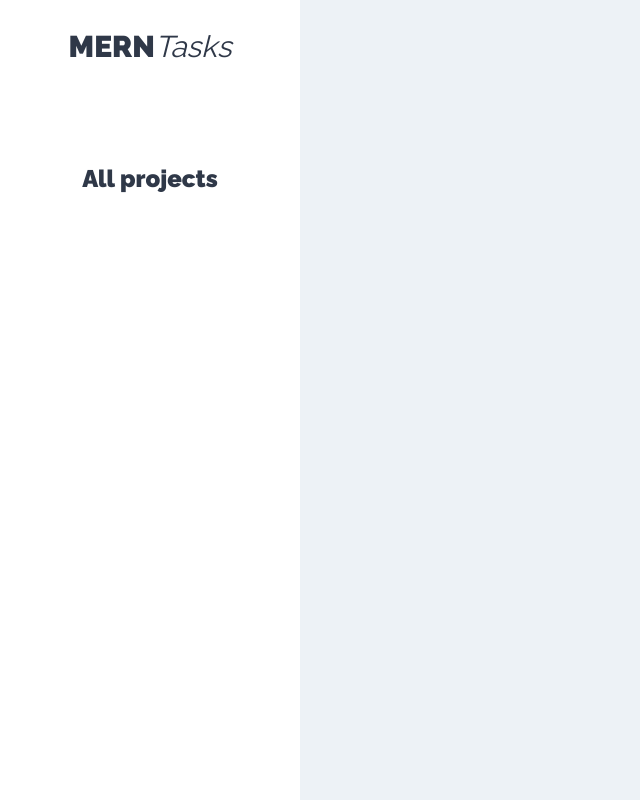
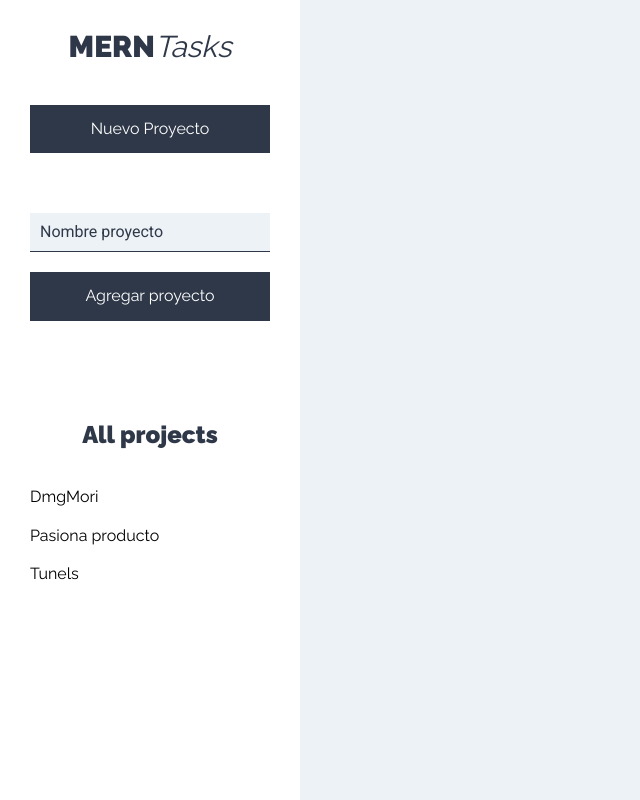
Before and after one commit to germanps/MERN-tasks-client, a React (Create React App) app: page /proyectos in a window 1280 px wide. Shown: the whole page, without its empty margins (0-640 px from the left). Built offline with nearby package versions, Linux system fonts and the light colour scheme.

Commit message:
nuevo proyecto y listado

```diff
--- a/src/components/layout/Sidebar.js
+++ b/src/components/layout/Sidebar.js
@@ -1,11 +1,15 @@
 import React from 'react';
+import NuevoProyecto from './../proyectos/NuevoProyecto';
+import ListadoProyectos from '../proyectos/ListadoProyectos';
 
 const Sidebar = () => {
     return(
         <aside>
             <h1>MERN<span>Tasks</span></h1>
+            <NuevoProyecto />
             <div className="proyects">
                 <h2>All projects</h2>
+                <ListadoProyectos />
             </div>
         </aside>
     )
--- /dev/null
+++ b/src/components/proyectos/ListadoProyectos.js
@@ -0,0 +1,21 @@
+import React from 'react';
+import Proyecto from './Proyecto';
+
+const Listado = () => {
+
+    const proyectos = [
+        {nombre: "DmgMori"},
+        {nombre: "Pasiona producto"},
+        {nombre: "Tunels"}
+    ];
+
+    return(
+        <ul className="listado-proyectos">
+            {proyectos.map((proyecto, index) => (
+                <Proyecto proyecto={proyecto} />
+            ))}
+        </ul>
+    );
+}
+
+export default Listado;
--- /dev/null
+++ b/src/components/proyectos/NuevoProyecto.js
@@ -0,0 +1,52 @@
+import React, { useState } from 'react';
+
+const NuevoProyecto = () => {
+
+    //State
+    const [proyecto, guardarProyecto] = useState({
+        nombre: ''
+    });
+    const {nombre} = proyecto;
+
+    const _handleChange = e =>{
+        guardarProyecto({
+            ...proyecto,
+            [e.target.name] : e.target.value
+        })
+    }
+    const _handleSubmit = e => {
+        e.preventDefault();
+        console.log(nombre);
+    }
+
+    return(
+        <div className="new-project">
+            <button
+                type="button"
+                className="btn btn-block btn-primary"
+            >
+                Nuevo Proyecto
+            </button>
+            <form
+                className="new-project-form"
+                onSubmit={_handleSubmit}
+            >
+                <input
+                    type="text"
+                    className="input-text"
+                    placeholder="Nombre proyecto"
+                    name="nombre"
+                    onChange={_handleChange}
+                    value={nombre}
+                />
+                <input
+                    type="submit"
+                    className="btn btn-primary btn-block"
+                    value="Agregar proyecto"
+                />
+            </form>
+        </div>
+    )
+}
+
+export default NuevoProyecto;
--- /dev/null
+++ b/src/components/proyectos/Proyecto.js
@@ -0,0 +1,17 @@
+import React from 'react';
+
+const Proyecto = ({proyecto}) => {
+
+    return(
+        <li>
+            <button
+                type="button"
+                className="btn btn-blank"
+            >
+                {proyecto.nombre}
+            </button>
+        </li>
+    );
+}
+
+export default Proyecto;
--- a/src/index.css
+++ b/src/index.css
@@ -65,11 +65,11 @@ a {
 .btn:hover {
   cursor: pointer;
 }
-.btn-primario {
+.btn-primary {
   background-color: var(--gris2);
   color: var(--blanco);
 }
-.btn-primario:hover {
+.btn-primary:hover {
   background: var(--gris3);
 }
 .btn-secundario {
@@ -111,15 +111,15 @@ aside  {
   padding: 3rem;
 }
 
-.formulario-nuevo-proyecto {
+.new-project-form {
   margin-top: 6rem;
 }
-.formulario-nuevo-proyecto .input-text {
+.new-project-form .input-text {
   border-bottom: 1px solid var(--gris2);
   /* border-radius: 0; */
   background-color: var(--gris1);
 }
-.formulario-nuevo-proyecto .input-text::placeholder{
+.new-project-form .input-text::placeholder{
   color: var(--gris2);
 }
 .proyects {
```
